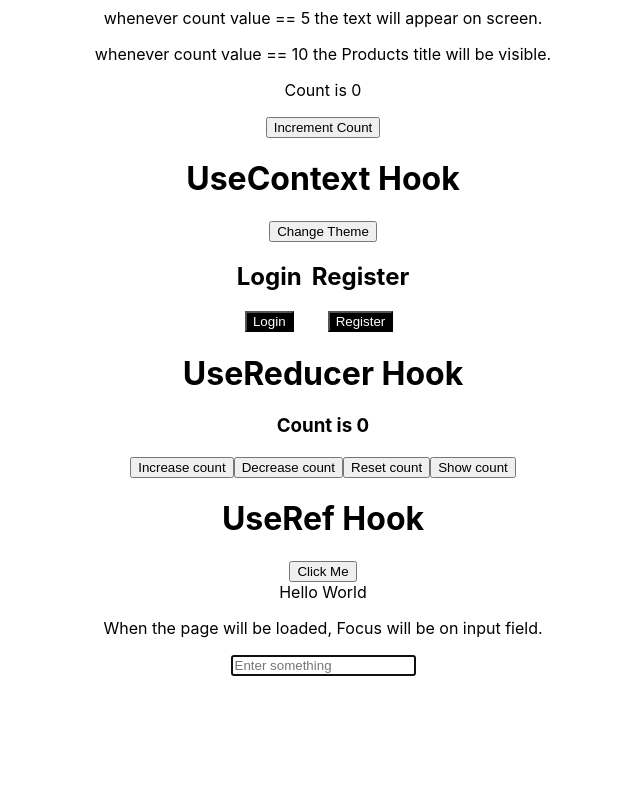
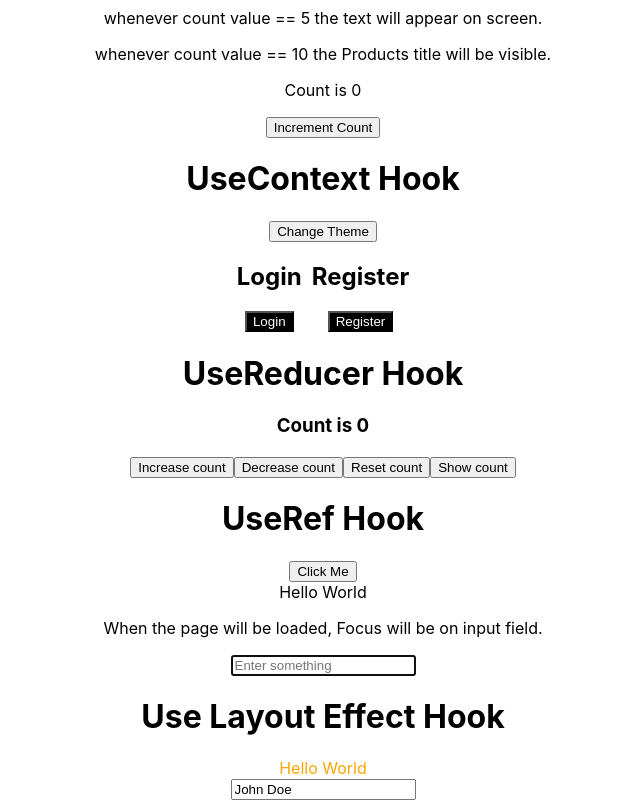
Before and after one commit to gayatribidwai/React-Learning-Repo, a React (Create React App) app in the folder hello-ts/: page / in a window 1280 px wide. Shown: the part 272-1072 px from the top of the page, without its empty margins (317-957 px from the left). Before the commit the page ends 948 px from the top, so only its background shows below. Built offline with nearby package versions, Linux system fonts and the light colour scheme.

Commit message:
UseLayoutEffect Hook

```diff
--- a/hello-ts/src/App.js
+++ b/hello-ts/src/App.js
@@ -8,6 +8,7 @@ import UseReducer from './Components/UseReducer';
 import Login from './Components/Login';
 import Register from './Components/Register';
 import UseRef from './Components/UseRef';
+import UseLayoutEffect from './Components/UseLayoutEffect';
 
 function App() {
   return (
@@ -21,6 +22,7 @@ function App() {
       </div>
       <UseReducer/>
       <UseRef/>
+      <UseLayoutEffect/>
     </div>
   );
 }
--- /dev/null
+++ b/hello-ts/src/Components/UseLayoutEffect.js
@@ -0,0 +1,48 @@
+// Use Layout Effect Hook
+// Almost similar to Use Effect Hook with slite difference.
+// difference : Whenever the component is getting rendered there is process called paint,
+// so the UseEffect is called once the paint process is completed by the browser.
+// on the other side Use Layout Effect will be called when the component is rendered but until unless the browser will complete the paint process,
+// it will not wait before that only these hooks will be getting called.
+// Any kind of Dom Manipulation is possible using this UseLayoutEffect Hook.
+
+
+
+import { useEffect, useLayoutEffect, useRef} from "react"
+
+export default function UseLayoutEffect(){
+    const divRef = useRef();
+    const inputRef = useRef();
+
+    useEffect(()=>{
+        console.log("use Effect Hook called.");
+        inputRef.current.value = 'John Doe';
+    },[])
+
+    useLayoutEffect(()=>{
+        console.log("use Layout Effect Hook called.")
+        const getDivRefCurrent = divRef.current;
+        console.log(getDivRefCurrent);
+        getDivRefCurrent.style.opacity = 0;
+
+        setTimeout(()=>{
+            getDivRefCurrent.style.opacity = 1;
+            getDivRefCurrent.style.color = 'orange';
+        },5000)
+
+        console.log(inputRef.current);
+        // Use Layout Effect will be called when the component is rendered but until unless the browser will complete the paint process
+
+
+
+    },[])
+
+
+    return(
+        <div>
+        <h1>Use Layout Effect Hook</h1>
+        <div ref={divRef}>Hello World</div>
+        <input ref={inputRef} type="text" value={'Sangam'}/>
+        </div>
+    );
+}
```
